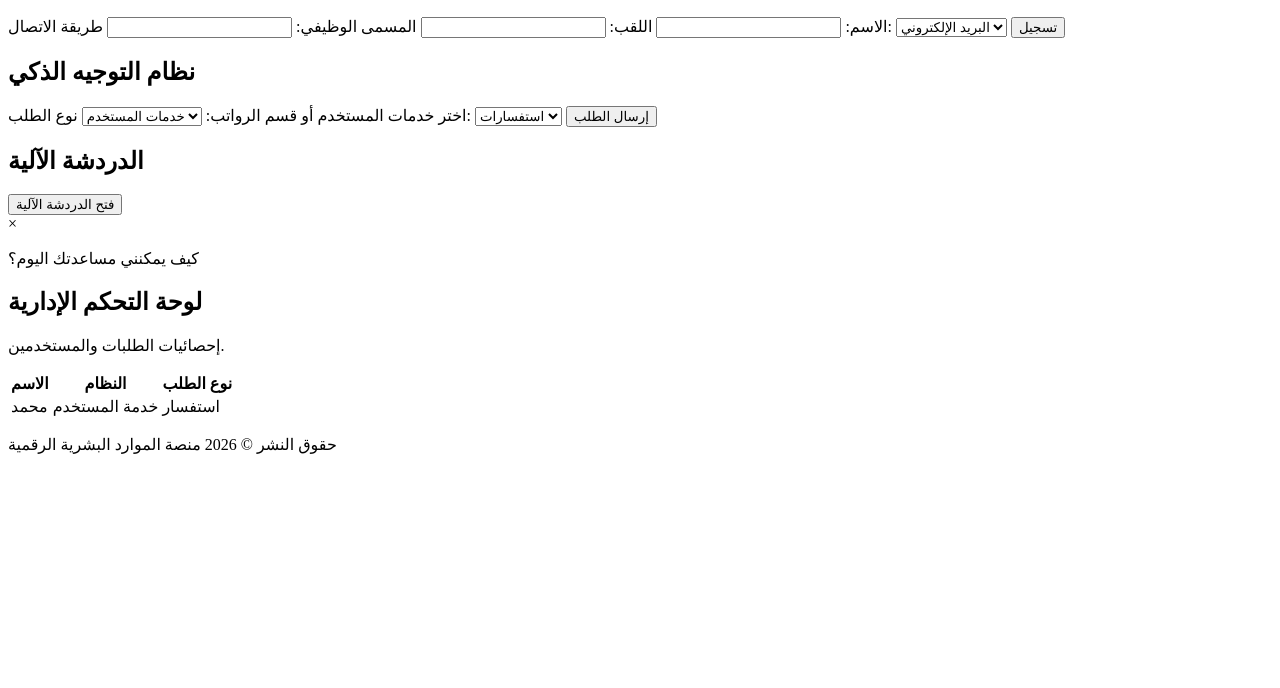
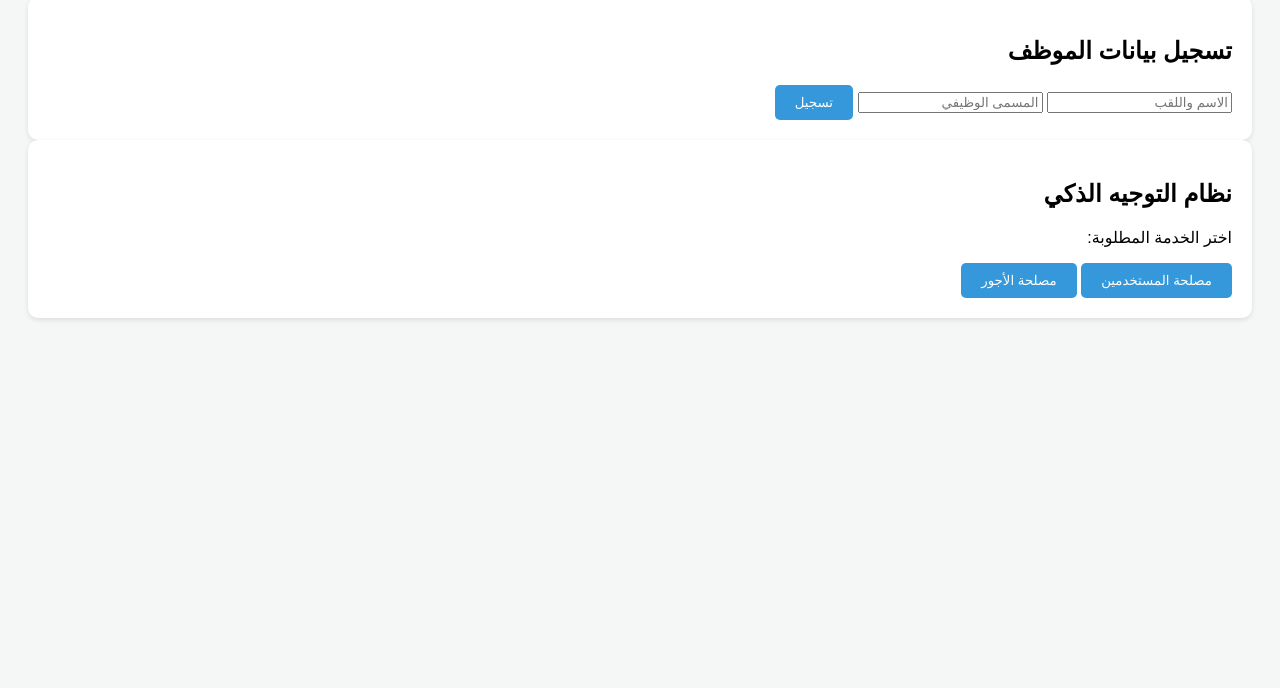
Before and after one commit to omaim5017-wq/Digital-HR-Platform, a plain HTML site: page index.html in a window 1280 px wide. Shown: the part 112-800 px from the top of the page. Drawn offline with Linux system fonts and the light colour scheme.

Commit message:
إعادة بناء الواجهة بأكواد صافية لضمان عمل التنسيق
تطهير ملفات index و style من أي تداخلات قديمة لضمان استجابة المتصفح للألوان والتصميم الجديد

```diff
--- a/index.html
+++ b/index.html
@@ -1,82 +1,35 @@
 <!DOCTYPE html>
-<html lang="ar">
+<html lang="ar" dir="rtl">
 <head>
     <meta charset="UTF-8">
     <meta name="viewport" content="width=device-width, initial-scale=1.0">
     <title>منصة الموارد البشرية الرقمية</title>
-    <link rel="stylesheet" href="styles.css">
+    <link rel="stylesheet" href="style.css">
 </head>
 <body>
-    <header>
-        <h1>منصة الموارد البشرية الرقمية</h1>
-    </header>
-    <main>
-        <section id="employee-registration">
+    <div class="container">
+        <header>
+            <h1>منصة الموارد البشرية الرقمية</h1>
+        </header>
+
+        <section class="card">
             <h2>تسجيل بيانات الموظف</h2>
-            <form>
-                <label for="name">الاسم:</label>
-                <input type="text" id="name" name="name" required>
-                <label for="surname">اللقب:</label>
-                <input type="text" id="surname" name="surname" required>
-                <label for="position">المسمى الوظيفي:</label>
-                <input type="text" id="position" name="position" required>
-                <label for="contact-method">طريقة الاتصال:</label>
-                <select id="contact-method" name="contact-method" required>
-                    <option value="email">البريد الإلكتروني</option>
-                    <option value="phone">الهاتف</option>
-                </select>
+            <form id="employeeForm">
+                <input type="text" placeholder="الاسم واللقب" required>
+                <input type="text" placeholder="المسمى الوظيفي">
                 <button type="submit">تسجيل</button>
             </form>
         </section>
-        <section id="intelligent-routing">
+
+        <section class="card">
             <h2>نظام التوجيه الذكي</h2>
-            <form>
-                <label for="user-services">اختر خدمات المستخدم أو قسم الرواتب:</label>
-                <select id="user-services" name="user-services" required>
-                    <option value="user-services">خدمات المستخدم</option>
-                    <option value="payroll">قسم الرواتب</option>
-                </select>
-                <label for="request-type">نوع الطلب:</label>
-                <select id="request-type" name="request-type" required>
-                    <option value="inquiries">استفسارات</option>
-                    <option value="documents">مستندات</option>
-                    <option value="complaints">شكاوى</option>
-                </select>
-                <button type="submit">إرسال الطلب</button>
-            </form>
-        </section>
-        <section id="chatbot-modal">
-            <h2>الدردشة الآلية</h2>
-            <button id="open-chatbot">فتح الدردشة الآلية</button>
-            <div id="chatbot" class="modal">
-                <div class="modal-content">
-                    <span class="close">&times;</span>
-                    <p>كيف يمكنني مساعدتك اليوم؟</p>
-                </div>
+            <p>اختر الخدمة المطلوبة:</p>
+            <div class="actions">
+                <button onclick="alert('تم توجيه طلبك لمصلحة المستخدمين')">مصلحة المستخدمين</button>
+                <button onclick="alert('تم توجيه طلبك لمصلحة الأجور')">مصلحة الأجور</button>
             </div>
         </section>
-        <section id="admin-dashboard">
-            <h2>لوحة التحكم الإدارية</h2>
-            <div id="statistics">
-                <p>إحصائيات الطلبات والمستخدمين.</p>
-            </div>
-            <table id="requests-table">
-                <tr>
-                    <th>الاسم</th>
-                    <th>النظام</th>
-                    <th>نوع الطلب</th>
-                </tr>
-                <tr>
-                    <td>محمد</td>
-                    <td>خدمة المستخدم</td>
-                    <td>استفسار</td>
-                </tr>
-            </table>
-        </section>
-    </main>
-    <footer>
-        <p>حقوق النشر &copy; 2026 منصة الموارد البشرية الرقمية</p>
-    </footer>
+    </div>
     <script src="script.js"></script>
 </body>
 </html>
```
